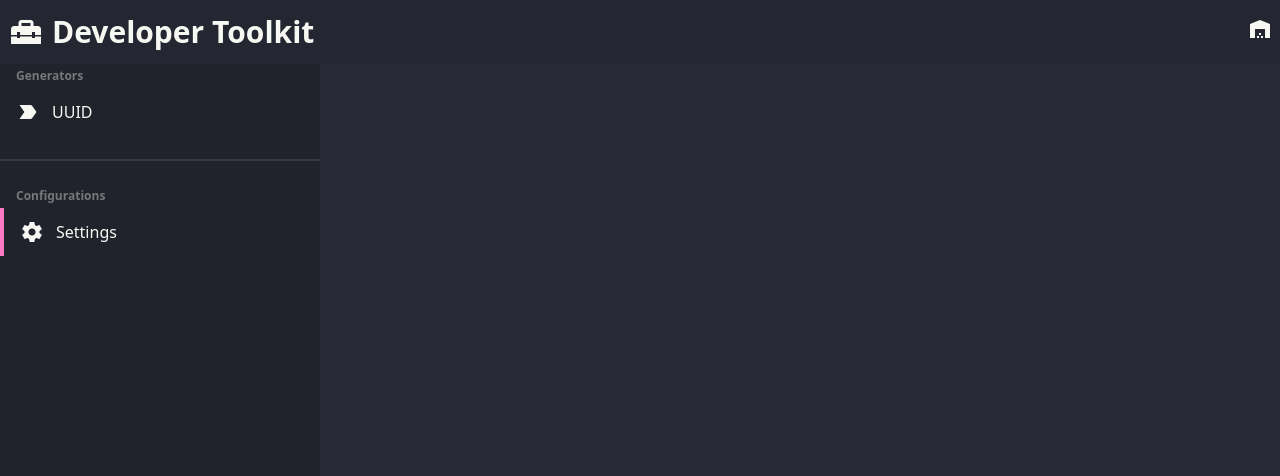
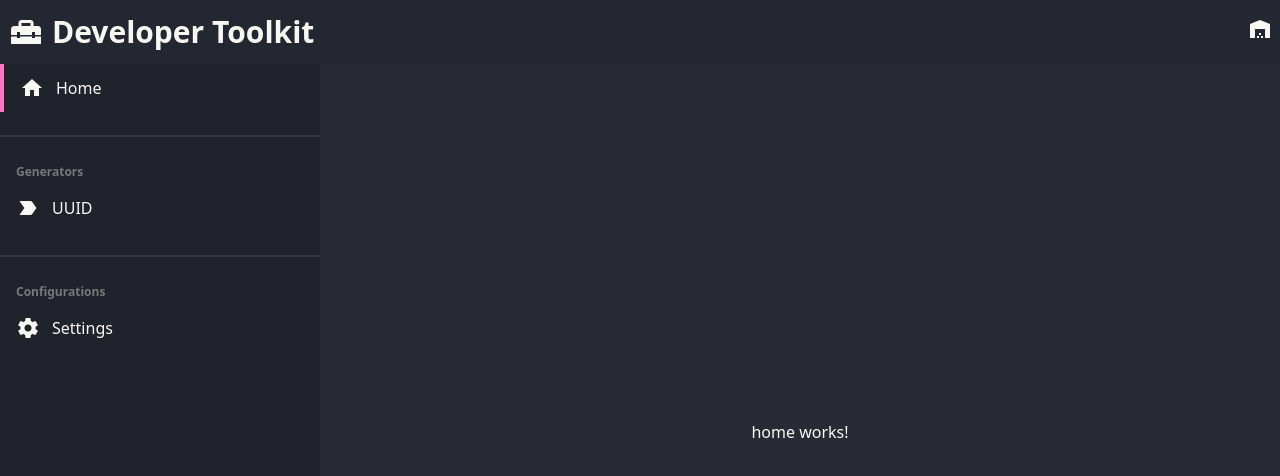
Before and after one commit to kelvinchin12070811/developer-toolkit, an Angular app: page / in a window 1280 px wide. Shown: the top 476 px of the page. Built offline with nearby package versions, Linux system fonts and the light colour scheme.

Commit message:
Added home page and converted the app to boot with standalone component

```diff
--- a/src/app/app-routing.module.ts
+++ b/src/app/app-routing.module.ts
@@ -1,10 +1,16 @@
 import { NgModule } from '@angular/core';
 import { RouterModule, Routes } from '@angular/router';
 
-const routes: Routes = [];
+const routes: Routes = [
+  {
+    path: '',
+    loadComponent: () =>
+      import('./pages/home/home.component').then((m) => m.HomeComponent),
+  },
+];
 
 @NgModule({
   imports: [RouterModule.forRoot(routes)],
-  exports: [RouterModule]
+  exports: [RouterModule],
 })
-export class AppRoutingModule { }
+export class AppRoutingModule {}
--- a/src/app/app.component.html
+++ b/src/app/app.component.html
@@ -27,15 +27,23 @@
     <label for="sidebar-drawer" class="drawer-overlay"></label>
     <ul class="menu w-80 bg-base-300 text-base-content">
       <!-- Sidebar content here -->
+      <li class="menu bordered">
+        <a><i class="material-icons">home</i> Home</a>
+      </li>
+
+      <div class="divider"></div>
       <li class="menu-title"><span>Generators</span></li>
+
       <li>
         <a><i class="material-icons">label_important</i> UUID</a>
       </li>
+
       <div class="divider"></div>
       <li class="menu-title">
         <span>Configurations</span>
       </li>
-      <li class="bordered">
+
+      <li>
         <a><i class="material-icons">settings</i> Settings</a>
       </li>
     </ul>
--- /dev/null
+++ b/src/app/pages/home/home.component.html
@@ -0,0 +1 @@
+<p>home works!</p>
--- a/src/main.ts
+++ b/src/main.ts
@@ -1,7 +1,13 @@
 import { platformBrowserDynamic } from '@angular/platform-browser-dynamic';
 
-import { AppModule } from './app/app.module';
+
+import { importProvidersFrom } from '@angular/core';
+import { AppComponent } from './app/app.component';
+import { AppRoutingModule } from './app/app-routing.module';
+import { BrowserModule, bootstrapApplication } from '@angular/platform-browser';
 
 
-platformBrowserDynamic().bootstrapModule(AppModule)
+bootstrapApplication(AppComponent, {
+    providers: [importProvidersFrom(BrowserModule, AppRoutingModule)]
+})
   .catch(err => console.error(err));
```
Also changed, not shown: src/app/app.component.ts (+6 -3 lines), src/app/app.module.ts (deleted, +0 -18 lines), src/app/pages/home/home.component.ts (added, +13 -0 lines), src/app/pages/home/home.component.scss (added), 2 other files (tests, documents, lock files or other folders).
